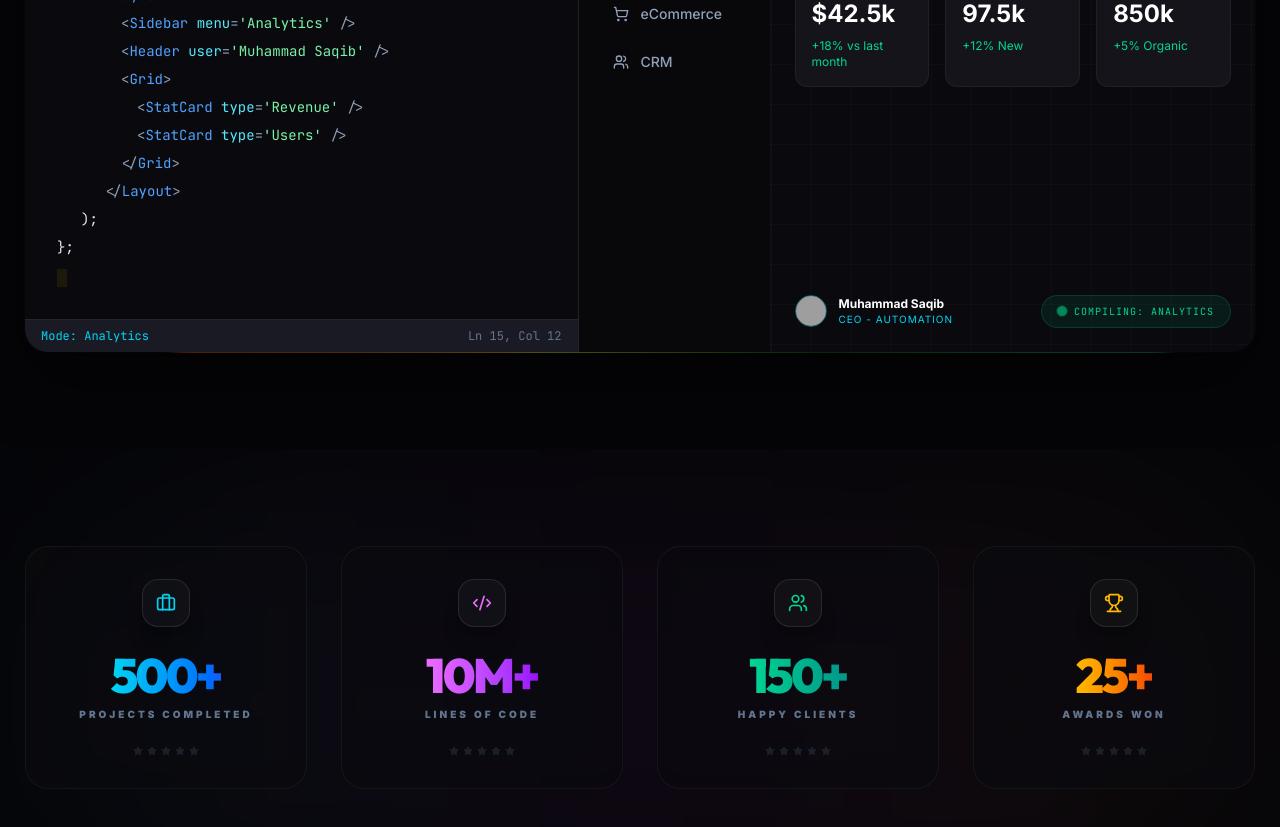
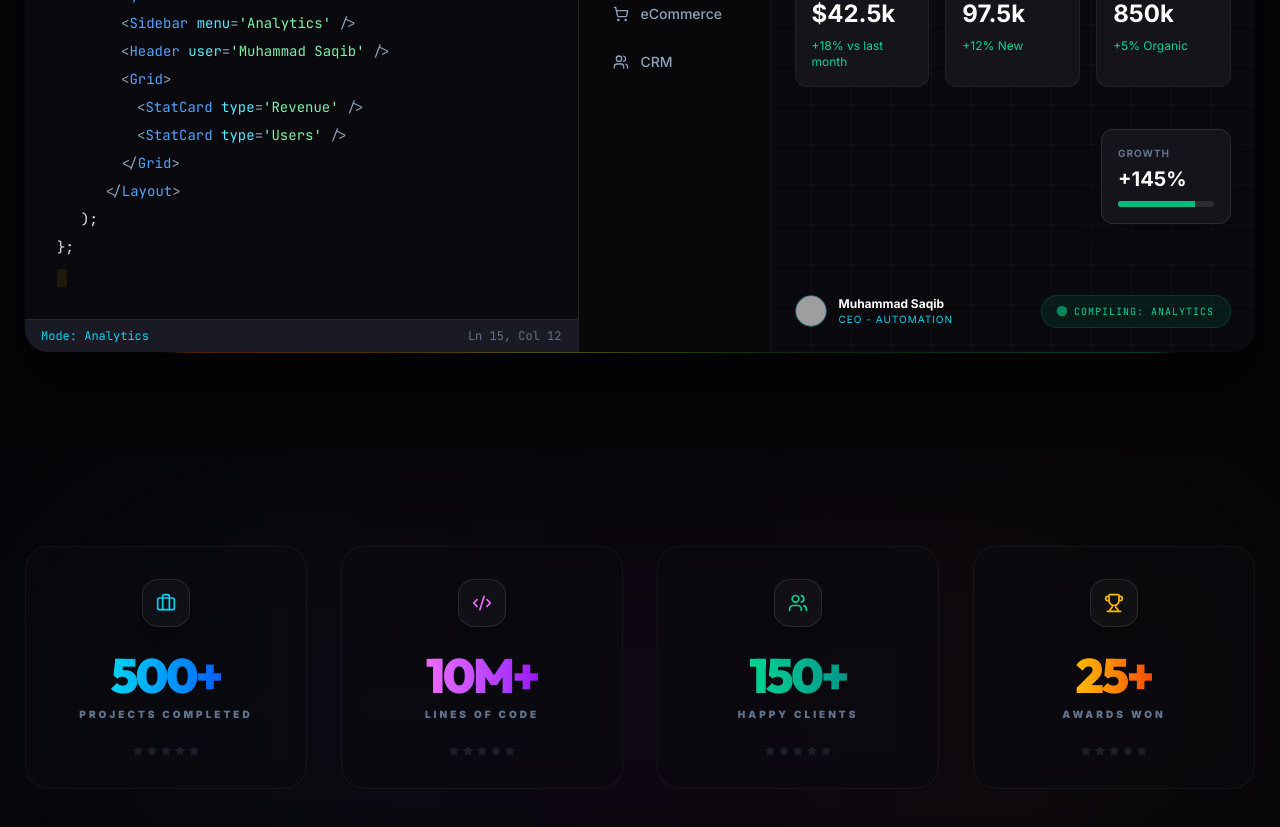
Before and after one commit to techai342/softwaresssss, a React (Vite) app: page / in a window 1280 px wide. Shown: the part 1520-2347 px from the top of the page. Built offline with nearby package versions, Linux system fonts and the light colour scheme; grey boxes are pictures that could not be loaded.

Commit message:
Update HowWeBuild.tsx

```diff
--- a/src/components/HowWeBuild.tsx
+++ b/src/components/HowWeBuild.tsx
@@ -178,6 +178,18 @@ export function HowWeBuild() {
                 <span className="text-[10px] text-emerald-400 uppercase tracking-widest font-mono">Compiling: Analytics</span>
               </div>
             </motion.div>
+
+            {/* Simulation of Growth Graph */}
+            <motion.div
+               initial={{ opacity: 0, x: 20 }} whileInView={{ opacity: 1, x: 0 }} viewport={{ once: true }} transition={{ delay: 3.8, duration: 0.6 }}
+               className="absolute right-6 bottom-32 bg-[#14141A] p-4 rounded-xl border border-white/10 shadow-xl"
+            >
+              <div className="text-[10px] uppercase font-bold text-slate-500 mb-1 tracking-widest">GROWTH</div>
+              <div className="text-xl font-bold text-white mb-2">+145%</div>
+              <div className="w-24 h-1.5 bg-white/10 rounded-full overflow-hidden">
+                <motion.div initial={{ width: 0 }} whileInView={{ width: "80%" }} viewport={{ once: true }} transition={{ delay: 4.5, duration: 1 }} className="h-full bg-emerald-500" />
+              </div>
+            </motion.div>
           </div>
         </div>
         </div>
```
